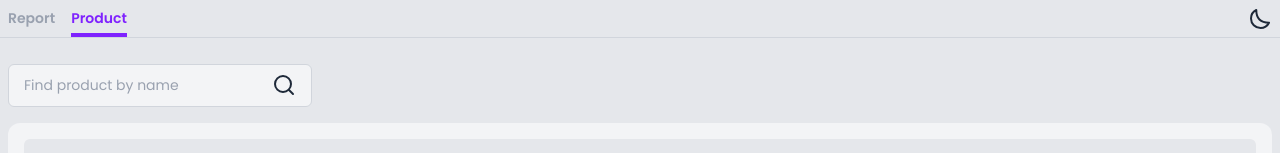
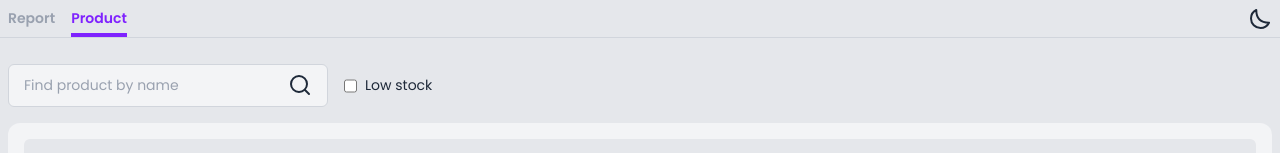
Before and after one commit to caksaji/lora, a Next.js app: page /product in a window 1280 px wide. Shown: the top 153 px of the page. Built offline with nearby package versions, Linux system fonts and the light colour scheme.

Commit message:
[UPDATE] app/product/page : implement filter low stock

```diff
--- a/src/app/product/page.tsx
+++ b/src/app/product/page.tsx
@@ -33,7 +33,6 @@ export default function Product() {
     searchTimer.current = setTimeout(() => getData(), 1000)
   }, [filter.search])
   const getData = async () => {
-    console.log('getData')
     setShowSkeleton(true)
     await getAll({ name: filter.name, low: filter.onlyLow, page: filter.page }).then((res) => {
       setAllData(res)
@@ -44,17 +43,20 @@ export default function Product() {
   return (
     <div className="grid grid-cols-1 gap-4 md:grid-cols-5">
       <div className="col-span-full">
-        <div className="grid grid-cols-1 gap-4 sm:grid-cols-2 md:grid-cols-3 lg:grid-cols-4">
-          <div className="col-span-1">
+        <div className="flex items-center gap-4">
           <InputText
             value={filter.name}
             showSkeleton={showSkeleton}
             placeholder="Find product by name"
             iconAt="right"
+            className="sm:max-w-xs"
             onInput={search}
             icon={<IconSvg name="search" className="h-6 w-6" />}
           />
-          </div>
+          <label htmlFor="filterLow" className="flex flex-shrink-0 items-center gap-2">
+            <input id="filterLow" type="checkbox" value={true} className="h-6 accent-violet-400 outline-0 ring-offset-2 ring-violet-700 focus:ring-3 dark:ring-offset-gray-800" onChange={() => changeFilter({ field: 'onlyLow', value: !filter.onlyLow })} />
+            <span>Low stock</span>
+          </label>
         </div>
       </div>
       <div className="col-span-full">
```
Also changed, not shown: 1 other file (tests, documents, lock files or other folders). Lines whose indentation alone changed are shown as unchanged.
